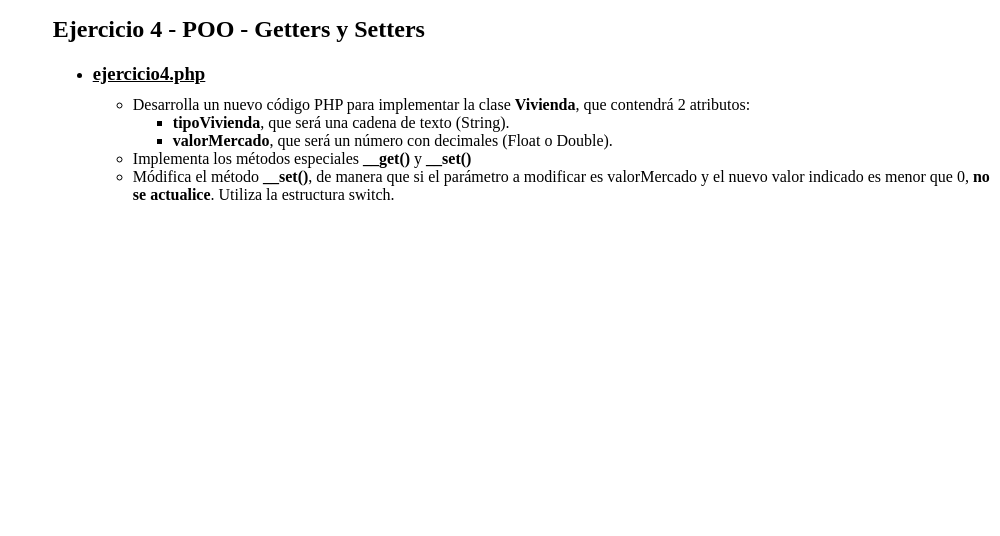
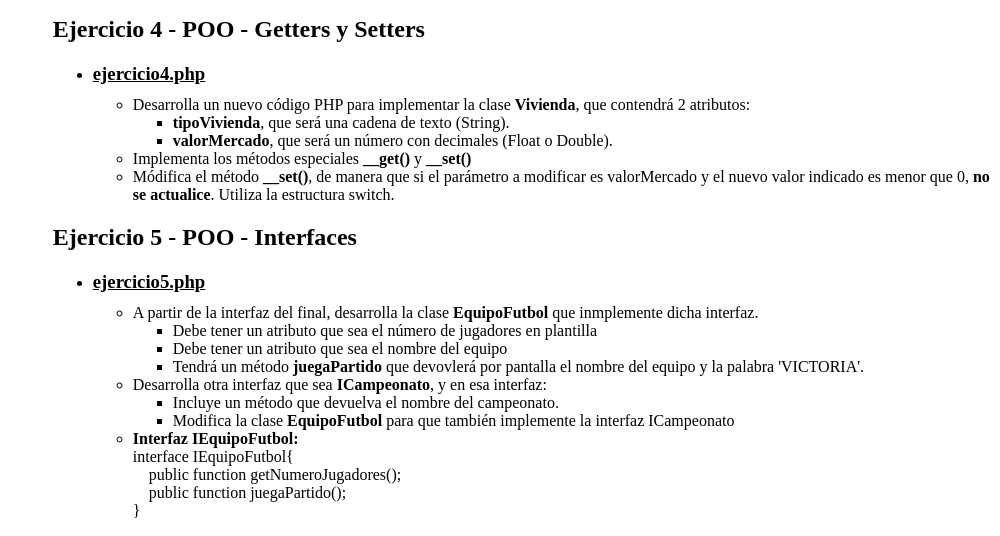
Before and after one commit to juangj-opg/DWES-UD6, a PHP site: page / in a window 1280 px wide. Shown: the part 915-1451 px from the top of the page, without its empty margins (280-1280 px from the left). Before the commit the page ends 1115 px from the top, so only its background shows below. Run offline with PHP 8.4, Linux system fonts and the light colour scheme; data that the repository does not hold is empty.

Commit message:
Ejercicio 5 - Info

```diff
--- a/index.php
+++ b/index.php
@@ -69,6 +69,29 @@ include "cabecera.php";
     </ul>
 </ul>
 
+<h2>Ejercicio 5 - POO - Interfaces</h2>
+<ul>
+    <li><a href="./ejercicio5.php"><h3 class="nopad">ejercicio5.php</h3></a></li>
+    <ul>
+        <li>A partir de la interfaz del final, desarrolla la clase <b>EquipoFutbol</b> que inmplemente dicha interfaz.</li>
+        <ul>
+            <li>Debe tener un atributo que sea el número de jugadores en plantilla</li>
+            <li>Debe tener un atributo que sea el nombre del equipo</li>
+            <li>Tendrá un método <b>juegaPartido</b> que devovlerá por pantalla el nombre del equipo y la palabra 'VICTORIA'.</li>
+        </ul>
+        <li>Desarrolla otra interfaz que sea <b>ICampeonato</b>, y en esa interfaz:</li>
+        <ul>
+            <li>Incluye un método que devuelva el nombre del campeonato.</li>
+            <li>Modifica la clase <b>EquipoFutbol</b> para que también implemente la interfaz ICampeonato</li>
+        </ul>
+        <li><b>Interfaz IEquipoFutbol:</b></li>
+        interface IEquipoFutbol{<br>
+        &nbsp;&nbsp;&nbsp;&nbsp;public function getNumeroJugadores();<br>
+        &nbsp;&nbsp;&nbsp;&nbsp;public function juegaPartido();<br>
+        }
+    </ul>
+</ul>
+
 
 
 
```
Also changed, not shown: README.md.
